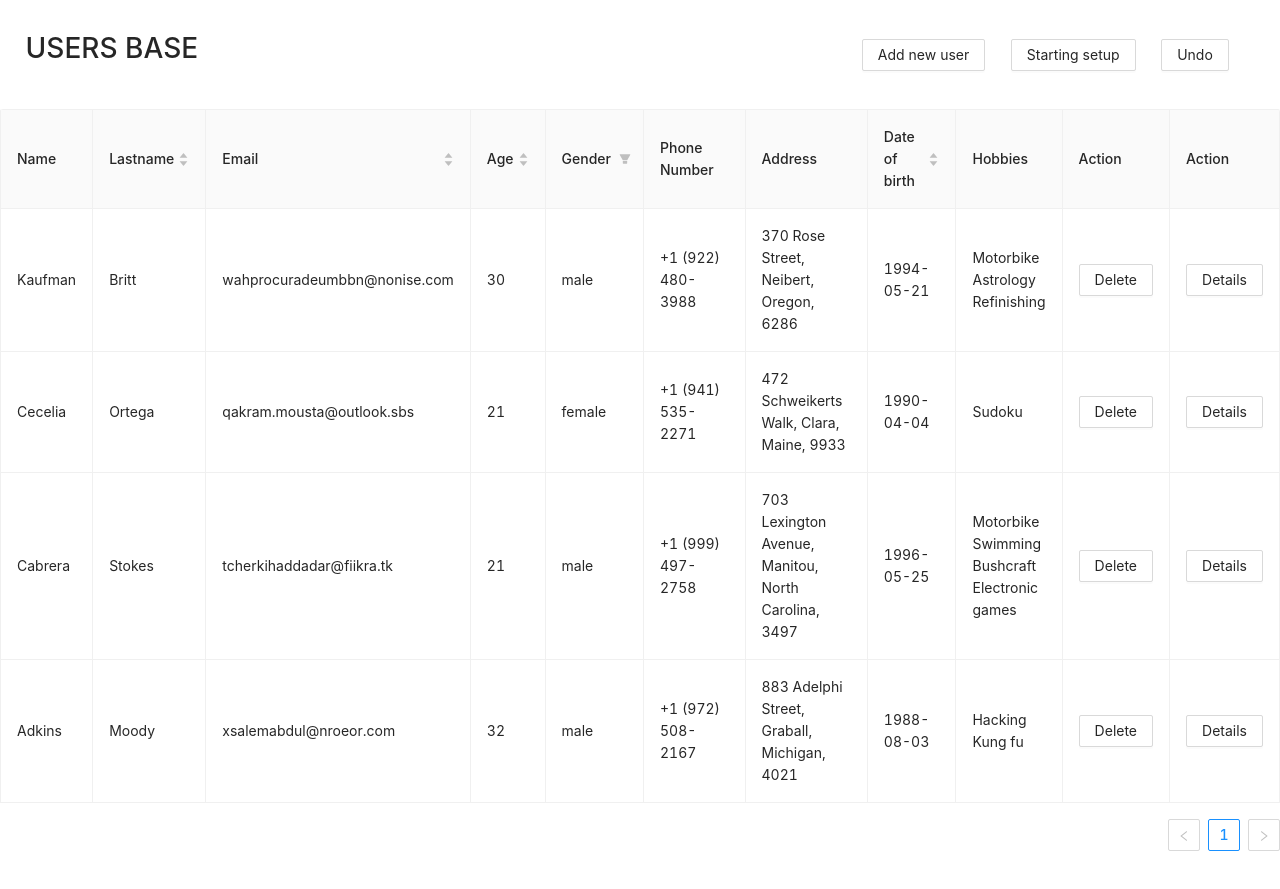
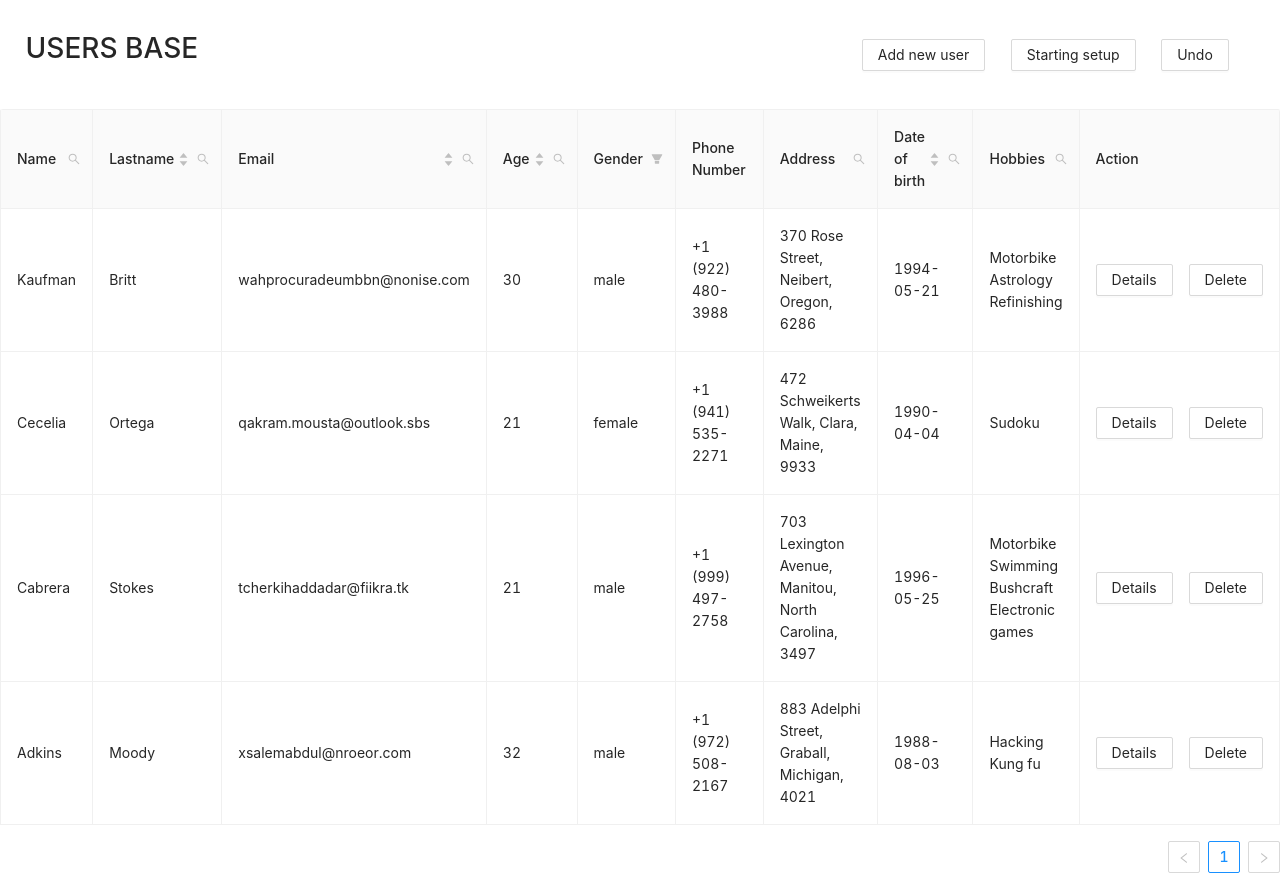
Before and after one commit to Reden4005/Patronage, a React (Create React App) app: page / in a window 1280 px wide. Before the commit the page ends 867 px from the top, so only its background shows below. Built offline with nearby package versions, Linux system fonts and the light colour scheme.

Commit message:
add sotring functionality

```diff
--- a/src/App.tsx
+++ b/src/App.tsx
@@ -1,7 +1,7 @@
 import Header from "./components/Header";
-import { Table } from "antd";
+
 import "antd/dist/antd.css";
-import { columns } from "./components/Table";
+
 import UserForm from "./components/UserInput";
 import { useDispatch, useSelector } from "react-redux";
 import { RootState } from "./store/store";
@@ -9,12 +9,11 @@ import { formActions } from "./store/form-slice";
 import { AppDispatch } from "./store/store";
 import { listActions } from "./store/list-slice";
 import { User } from "./types/types";
-
+import TableOfUsers from "./components/TableOfUsers";
 const App: React.FC = () => {
   const dispatch = useDispatch<AppDispatch>();
   const inputIsVisible = useSelector((state: RootState) => state.form.visible);
-  const actualListOfUsers = useSelector((state: RootState) => state.listOfUsers.initialUsersLists)
-  const onCreate = (values: User) => { console.log(values)
+  const onCreate = (values: User) => {
     dispatch(listActions.addNewUser(values));
     dispatch(formActions.toggle());
 
@@ -23,12 +22,6 @@ const App: React.FC = () => {
   return (
     <div>
       <Header />
-      <Table
-        dataSource={actualListOfUsers}
-        columns={columns}
-        rowKey="id"
-        bordered
-      />
       <UserForm
         visible={inputIsVisible}
         onCreate={onCreate}
@@ -36,6 +29,7 @@ const App: React.FC = () => {
           dispatch(formActions.toggle());
         }}
       />
+      <TableOfUsers />
     </div>
   );
 };
--- a/src/components/Table.tsx
+++ /dev/null
@@ -1,86 +0,0 @@
-import { Button } from "antd";
-import { User } from "../types/types";
-
-export const columns = [
-  {
-    title: "Name",
-    dataIndex: "name",
-    key: "name",
-    width: 80,
-  },
-  {
-    title: "Lastname",
-    dataIndex: "lastName",
-    key: "lastName",
-    width: 80,
-    sorter: (a: any, b: any) => a.lastName.localeCompare(b.lastName),
-  },
-  {
-    title: "Email",
-    dataIndex: "email",
-    key: "email",
-    width: 80,
-    sorter: (a: any, b: any) => a.email.localeCompare(b.email),
-  },
-  {
-    title: "Age",
-    dataIndex: "age",
-    key: "age",
-    width: 40,
-    sorter: (a: any, b: any) => a.age - b.age,
-  },
-  {
-    title: "Gender",
-    dataIndex: "gender",
-    key: "gender",
-    width: 40,
-    filters: [
-      {
-        text: "female",
-        value: "female",
-      },
-      {
-        text: "male",
-        value: "male",
-      },
-    ],
-    onFilter: (value: any, record: User) => record.gender.indexOf(value) === 0,
-  },
-  {
-    title: "Phone Number",
-    dataIndex: "phoneNumber",
-    key: "phoneNumber",
-    width: 150,
-  },
-  {
-    title: "Address",
-    dataIndex: "address",
-    key: "address",
-    width: 150,
-  },
-  {
-    title: "Date of birth",
-    dataIndex: "dateOfBirth",
-    key: "dateOfBirth",
-    width: 120,
-    sorter: (a: any, b: any) => a.dateOfBirth.localeCompare(b.dateOfBirth),
-  },
-  {
-    title: "Hobbies",
-    dataIndex: "hobbiesName",
-    key: "hobbiesName",
-    width: 100,
-  },
-  {
-    title: "Action",
-    dataIndex: "",
-    key: "x",
-    render: () => <Button>Delete</Button>,
-  },
-  {
-    title: "Action",
-    dataIndex: "",
-    key: "y",
-    render: () => <Button>Details</Button>,
-  },
-];
--- /dev/null
+++ b/src/components/TableOfUsers.tsx
@@ -0,0 +1,210 @@
+import Highlighter from "react-highlight-words";
+import { SearchOutlined } from "@ant-design/icons";
+import { useState, useRef, Key } from "react";
+import { Input, Space, Button, Table } from "antd";
+import { User } from "../types/types";
+import { ColumnType } from "antd/lib/table";
+import { useSelector } from "react-redux";
+import { RootState } from "../store/store";
+
+const TableOfUsers = () => {
+  const [searchText, setSearchText] = useState("");
+  const [searchedColumn, setSearchedColumn] = useState("");
+  let searchInputRef = useRef<Input>(null);
+  const actualListOfUsers = useSelector(
+    (state: RootState) => state.listOfUsers.initialUsersLists
+  );
+  const getColumnSearchProps: (dataIndex: string) => ColumnType<User> = (
+    dataIndex
+  ) => ({
+    filterDropdown: ({
+      setSelectedKeys,
+      selectedKeys,
+      confirm,
+      clearFilters,
+    }) => (
+      <div style={{ padding: 8 }}>
+        <Input
+          ref={searchInputRef}
+          placeholder={`Search ${dataIndex}`}
+          value={selectedKeys[0]}
+          onChange={(e) =>
+            setSelectedKeys(e.target.value ? [e.target.value] : [])
+          }
+          onPressEnter={() => handleSearch(selectedKeys, confirm, dataIndex)}
+          style={{ marginBottom: 8, display: "block" }}
+        />
+        <Space>
+          <Button
+            type="primary"
+            onClick={() => handleSearch(selectedKeys, confirm, dataIndex)}
+            icon={<SearchOutlined />}
+            size="small"
+            style={{ width: 90 }}
+          >
+            Search
+          </Button>
+          <Button
+            onClick={() => handleReset(clearFilters)}
+            size="small"
+            style={{ width: 90 }}
+          >
+            Reset
+          </Button>
+          <Button
+            type="link"
+            size="small"
+            onClick={() => {
+              confirm({ closeDropdown: false });
+              setSearchText(selectedKeys[0] as string);
+              setSearchedColumn(dataIndex);
+            }}
+          >
+            Filter
+          </Button>
+        </Space>
+      </div>
+    ),
+    filterIcon: (filtered: boolean) => (
+      <SearchOutlined style={{ color: filtered ? "#1890ff" : undefined }} />
+    ),
+    onFilter: (value: string | number | boolean, record: User) =>
+      (record as any)[dataIndex]
+        ? (record as any)[dataIndex]
+            .toString()
+            .toLowerCase()
+            .includes((value as string).toLowerCase())
+        : "",
+    onFilterDropdownVisibleChange: (visible) => {
+      if (visible) {
+        setTimeout(() => searchInputRef.current!.select(), 100);
+      }
+    },
+    render: (text) =>
+      searchedColumn === dataIndex ? (
+        <Highlighter
+          highlightStyle={{ backgroundColor: "#ffc069", padding: 0 }}
+          searchWords={[searchText]}
+          autoEscape
+          textToHighlight={text ? text.toString() : ""}
+        />
+      ) : (
+        text
+      ),
+  });
+
+  const handleSearch = (
+    selectedKeys: Key[],
+    confirm: any,
+    dataIndex: string
+  ) => {
+    confirm();
+    setSearchText((selectedKeys as any)[0]);
+    setSearchedColumn(dataIndex);
+  };
+
+  const handleReset = (clearFilters: any) => {
+    clearFilters();
+    setSearchText("");
+  };
+
+  const columns: ColumnType<User>[] = [
+    {
+      title: "Name",
+      dataIndex: "name",
+      key: "name",
+      width: 80,
+      ...getColumnSearchProps("name"),
+    },
+    {
+      title: "Lastname",
+      dataIndex: "lastName",
+      key: "lastName",
+      width: 80,
+      sorter: (a, b) => a.lastName.localeCompare(b.lastName),
+      ...getColumnSearchProps("lastName"),
+    },
+    {
+      title: "Email",
+      dataIndex: "email",
+      key: "email",
+      width: 80,
+      sorter: (a, b) => a.email.localeCompare(b.email),
+      ...getColumnSearchProps("email"),
+    },
+    {
+      title: "Age",
+      dataIndex: "age",
+      key: "age",
+      width: 40,
+      sorter: (a, b) => a.age - b.age,
+      ...getColumnSearchProps("age"),
+    },
+    {
+      title: "Gender",
+      dataIndex: "gender",
+      key: "gender",
+      width: 40,
+      filters: [
+        {
+          text: "female",
+          value: "female",
+        },
+        {
+          text: "male",
+          value: "male",
+        },
+      ],
+      onFilter: (value, record) => record.gender.indexOf(value as string) === 0,
+    },
+    {
+      title: "Phone Number",
+      dataIndex: "phoneNumber",
+      key: "phoneNumber",
+      width: 150,
+    },
+    {
+      title: "Address",
+      dataIndex: "address",
+      key: "address",
+      width: 150,
+      ...getColumnSearchProps("address"),
+    },
+    {
+      title: "Date of birth",
+      dataIndex: "dateOfBirth",
+      key: "dateOfBirth",
+      width: 120,
+      sorter: (a, b) => a.dateOfBirth.localeCompare(b.dateOfBirth),
+      ...getColumnSearchProps("dateOfBirth"),
+    },
+    {
+      title: "Hobbies",
+      dataIndex: "hobbiesName",
+      key: "hobbiesName",
+      width: 100,
+      ...getColumnSearchProps("hobbiesName"),
+    },
+    {
+      title: "Action",
+      key: "action",
+      render: (record) => (
+          <Space id={record.id}size="middle">
+          <Button id="details">Details</Button>
+          <Button id="delete">Delete</Button>
+          </Space>
+      ),
+    },
+  ];
+
+  return (
+    <Table
+      columns={columns}
+      dataSource={actualListOfUsers}
+      rowKey="id"
+      bordered
+    />
+  );
+};
+
+export default TableOfUsers;
```
